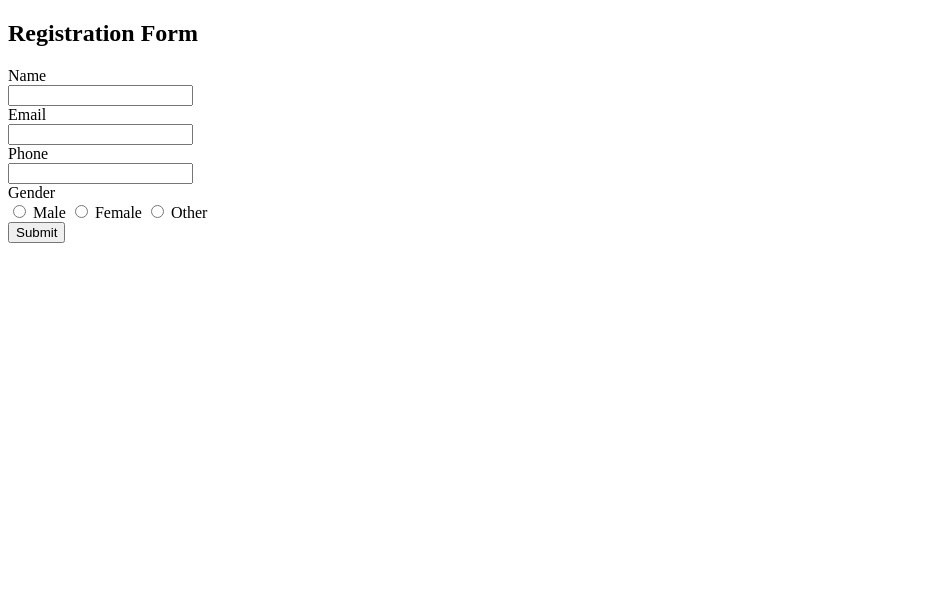
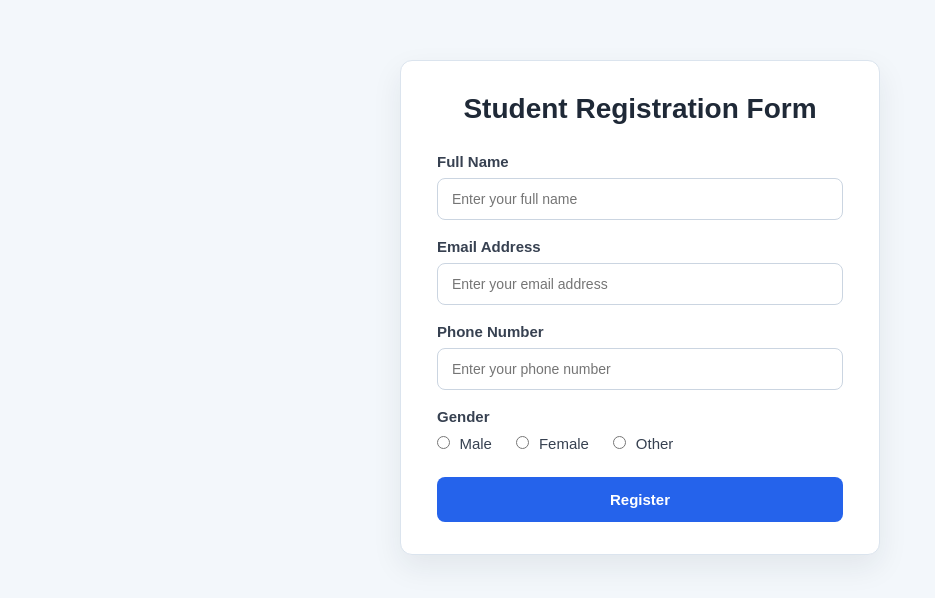
Before and after one commit to princegupta22/Student-Registration-Form-, a plain HTML site: page index.html in a window 1280 px wide. Shown: the whole page, without its empty margins (0-935 px from the left). Drawn offline with Linux system fonts and the light colour scheme.

Commit message:
add styling

```diff
--- a/index.html
+++ b/index.html
@@ -5,24 +5,122 @@
     <meta charset="UTF-8">
     <meta name="viewport" content="width=device-width, initial-scale=1.0">
     <title>Student Registration Form</title>
+
+    <style>
+        * {
+            margin: 0;
+            padding: 0;
+            box-sizing: border-box;
+            font-family: Arial, Helvetica, sans-serif;
+        }
+
+        body {
+            background-color: #f3f7fb;
+            padding-top: 60px;
+        }
+
+        .container {
+            width: 480px;
+            margin: 0 auto;
+            background-color: #ffffff;
+            padding: 32px 36px;
+            border-radius: 12px;
+            border: 1px solid #dbe4ee;
+            box-shadow: 0 12px 30px rgba(31, 41, 55, 0.08);
+        }
+
+        h2 {
+            text-align: center;
+            color: #1f2937;
+            font-size: 28px;
+            font-weight: 600;
+            margin-bottom: 28px;
+        }
+
+        label {
+            display: block;
+            margin-bottom: 8px;
+            color: #374151;
+            font-size: 15px;
+            font-weight: 600;
+        }
+
+        input[type="text"],
+        input[type="email"],
+        input[type="tel"] {
+            width: 100%;
+            padding: 12px 14px;
+            margin-bottom: 18px;
+            border: 1px solid #cbd5e1;
+            border-radius: 8px;
+            font-size: 14px;
+            color: #1f2937;
+            background-color: #ffffff;
+        }
+
+        input[type="text"]:focus,
+        input[type="email"]:focus,
+        input[type="tel"]:focus {
+            outline: none;
+            border-color: #2563eb;
+        }
+
+        .gender-box {
+            margin-bottom: 24px;
+        }
+
+        .gender-options {
+            margin-top: 10px;
+        }
+
+        .gender-options input {
+            margin-right: 5px;
+        }
+
+        .gender-options label {
+            display: inline;
+            font-weight: normal;
+            margin-right: 20px;
+        }
+
+        button {
+            width: 100%;
+            padding: 14px;
+            background-color: #2563eb;
+            color: white;
+            border: none;
+            border-radius: 8px;
+            font-size: 15px;
+            font-weight: 600;
+            cursor: pointer;
+        }
+
+        button:hover {
+            background-color: #1d4ed8;
+        }
+    </style>
 </head>
 
 <body>
-    <div>
-        <h2>Registration Form</h2>
+
+    <div class="container">
+        <h2>Student Registration Form</h2>
 
         <form>
-            <label for="name">Name</label><br>
-            <input type="text" id="name" name="name"><br>
+            <label for="name">Full Name</label>
+            <input type="text" id="name" name="name" placeholder="Enter your full name">
 
-            <label for="email">Email</label><br>
-            <input type="email" id="email" name="email" required><br>
+            <label for="email">Email Address</label>
+            <input type="email" id="email" name="email" placeholder="Enter your email address" required>
 
-            <label for="phone">Phone</label><br>
-            <input type="tel" id="phone" name="phone" pattern="[0-9]{10}" required><br>
+            <label for="phone">Phone Number</label>
+            <input type="tel" id="phone" name="phone" placeholder="Enter your phone number" pattern="[0-9]{10}"
+                required>
 
+            <div class="gender-box">
                 <label>Gender</label>
-            <div>
+
+                <div class="gender-options">
                     <input type="radio" id="male" name="gender" value="Male" required>
                     <label for="male">Male</label>
 
@@ -32,10 +130,12 @@
                     <input type="radio" id="other" name="gender" value="Other">
                     <label for="other">Other</label>
                 </div>
+            </div>
 
-            <button type="submit">Submit</button>
+            <button type="submit">Register</button>
         </form>
     </div>
+
 </body>
 
 </html>
```
Lines whose indentation alone changed are shown as unchanged.
